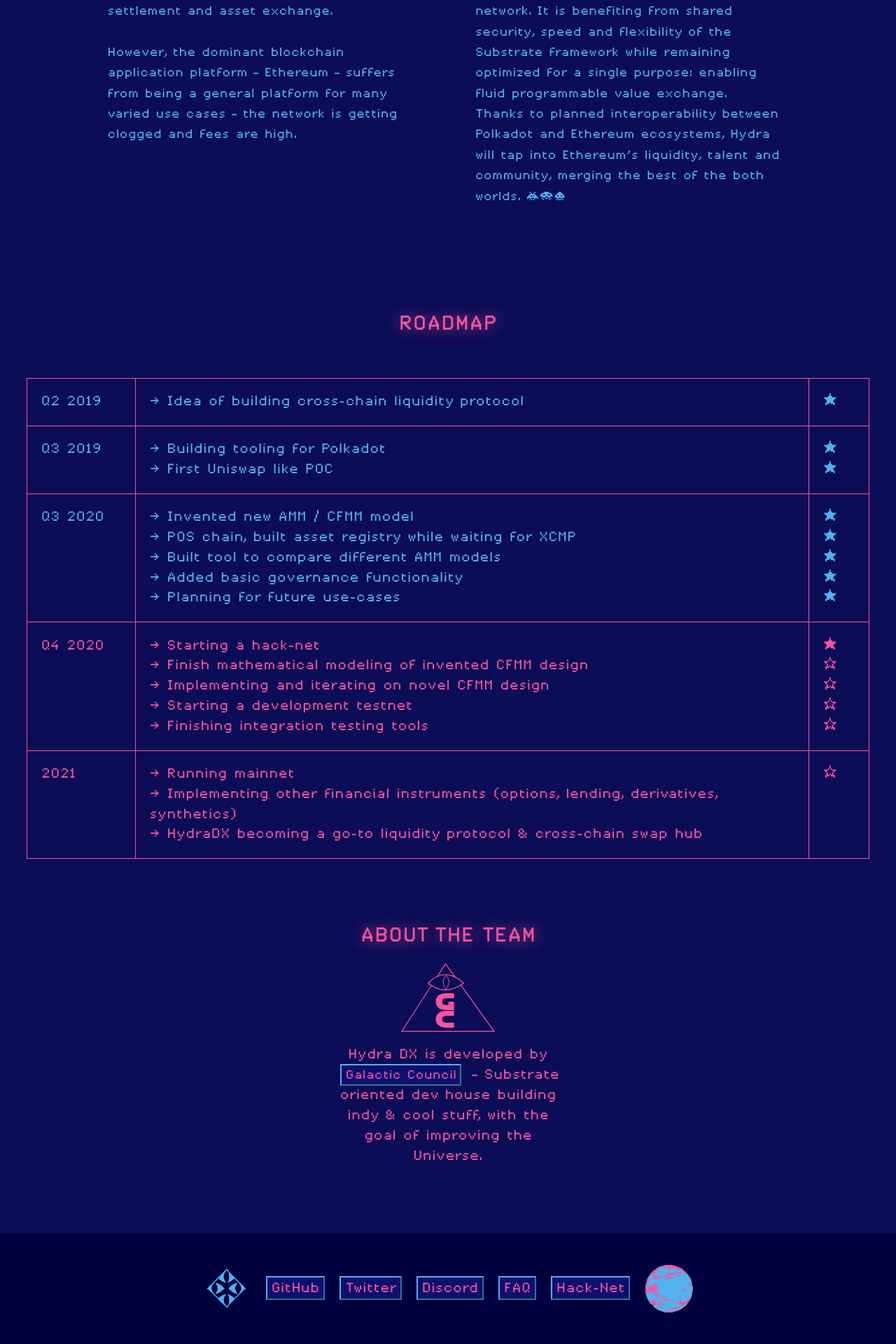
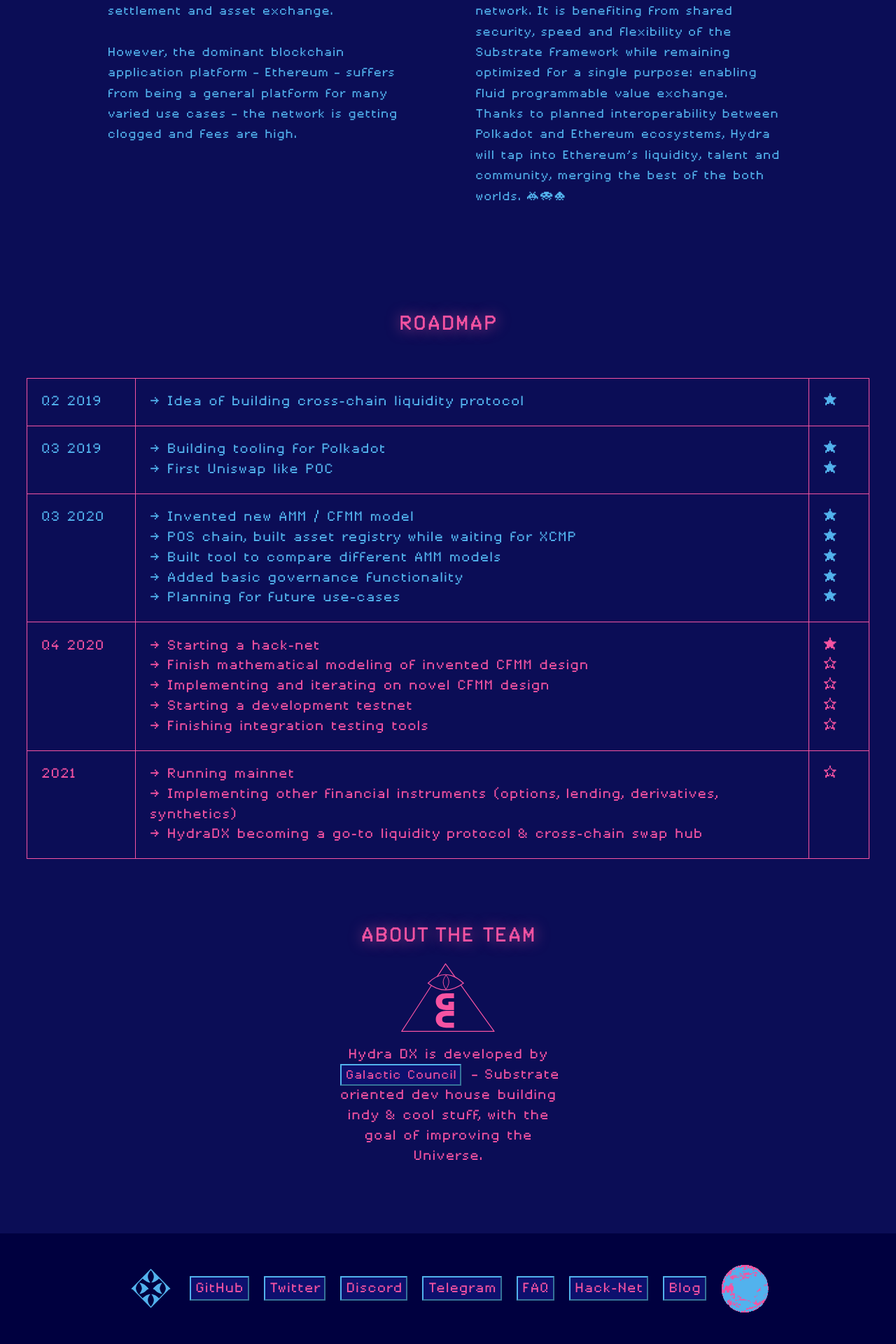
Before and after one commit to galacticcouncil/HydraDX-web-old, a Jekyll site: the page built from index.html, in a window 1280 px wide. Shown: the part 2777-4697 px from the top of the page at 70% size. Built offline with Jekyll 4.4.1, drawn with Linux system fonts in a browser that asks for light colours.

Commit message:
Formatted layout file, fixed footer links, added telegram and blog links

```diff
--- a/_layouts/default.html
+++ b/_layouts/default.html
@@ -1,13 +1,12 @@
 <!DOCTYPE html>
-<html lang="{{ page.lang | default: "en" }}">
+<html lang="{{ page.lang | default: 'en' }}">
   {%- include head.html -%}
   <body>
     <main class="page-content" aria-label="Content">
-        <div class="wrapper">
-            {{ content }}
-        </div>
+      <div class="wrapper">{{ content }}</div>
       <div class="footer">
         <a class="home" href="{{ site.url }}/"></a>
+        <div class="bottom-links">
           <a
             class="button"
             href="https://github.com/galacticcouncil?tab=repositories"
@@ -17,11 +16,26 @@
           <a class="button" href="https://twitter.com/hydra_dx" target="blank"
             >Twitter</a
           >
-            <a class="button" href="https://discord.com/invite/xtVnQgq" target="blank"
+          <a
+            class="button"
+            href="https://discord.com/invite/xtVnQgq"
+            target="blank"
             >Discord</a
           >
+          <a class="button" href="https://t.me/hydradx" target="blank"
+            >Telegram</a
+          >
           <a class="button" href="{{ site.url }}/faq">FAQ</a>
-            <a class="button" href="https://hack.hydradx.io" target="blank">Hack-Net</a>
+          <a class="button" href="https://hack.hydradx.io" target="blank"
+            >Hack-Net</a
+          >
+          <a
+            class="button"
+            href="https://hydradx.substack.com/archive"
+            target="blank"
+            >Blog</a
+          >
+        </div>
         <a class="globe" href="#"></a>
       </div>
     </main>
--- a/css/main.scss
+++ b/css/main.scss
@@ -364,6 +364,13 @@ img {
   font-size: 0.9em;
 }
 
+.bottom-links {
+  line-height: 2.3em;
+  vertical-align: middle;
+  display: inline-block;
+  max-width: 65%;
+}
+
 @media only screen and (max-width: 620px) {
   .box.main,
   .box {
@@ -376,4 +383,11 @@ img {
     min-width: 200px;
     width: 90vw;
   }
+
+  .bottom-links {
+    padding-top: 0.5em;
+    padding-bottom: 1em;
+    display: block;
+    max-width: 100%;
+  }
 }
```
Lines whose indentation alone changed are shown as unchanged.
